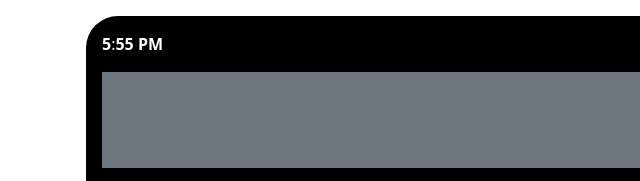
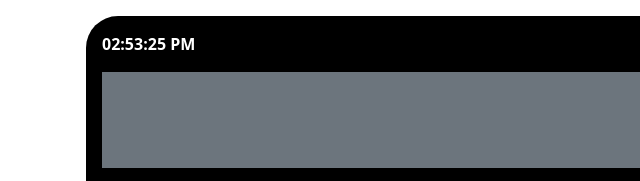
Before and after one commit to SaroHenyo/calculator, a plain HTML site: page index.html in a window 1280 px wide. Shown: the top 181 px of the page, 0-640 px from the left. Drawn offline with nearby package versions, Linux system fonts and the light colour scheme.

Commit message:
Update All with Time

```diff
--- a/index.html
+++ b/index.html
@@ -13,7 +13,7 @@
             <div class=" position-relative p-3 rounded-5" style="height: 100%; background-color: black;">
                 <div class="d-flex justify-content-between">
                     <div class="text-white">
-                        <span class="fw-bold">5</span>:<span class="fw-bold">55 PM</span>
+                        <span class="fw-bold" id="clock"></span>
                     </div>
                         <div class="">
                             <img src="image/status.png" alt="status bar">
--- a/script.js
+++ b/script.js
@@ -4,10 +4,10 @@ let operation;
 let display = document.getElementById("display");
 
 console.log(firstNumber, operation, secondNumber);
-
+// Clear Button to Zero
 let clearMemoryButton = document.getElementById("clearMemoryButton");
 clearMemoryButton.addEventListener("click", clearMemory);
-
+// Operation Numbers
 function clickNumber(input) {
     if (operation === undefined) {
         if (firstNumber === undefined) {
@@ -27,7 +27,7 @@ function clickNumber(input) {
 
     console.log(firstNumber, operation, secondNumber);
 }
-
+// Operation Numbers
 function clickOperation(input) {
     switch (input) {
         case "*": {
@@ -57,7 +57,7 @@ function clickOperation(input) {
 
     console.log(firstNumber, operation, secondNumber);
 }
-
+// Switch Plus Minus
 function switchSign() {
     if (operation === undefined) {
         firstNumber = Number(firstNumber);
@@ -71,7 +71,7 @@ function switchSign() {
         updateDisplay(secondNumber);
     }
 }
-
+// Percentage
 function switchToPercent() {
     if (operation === undefined) {
         firstNumber = Number(firstNumber);
@@ -85,7 +85,7 @@ function switchToPercent() {
         updateDisplay(secondNumber);
     }
 }
-
+// Clear C Function
 function clearMemory() {
     if (firstNumber === undefined
         && secondNumber === undefined
@@ -99,7 +99,7 @@ function clearMemory() {
 
     console.log(firstNumber, operation, secondNumber);
 }
-
+// Calculate
 function calculate() {
     let result;
     switch (operation) {
@@ -125,8 +125,35 @@ function calculate() {
     updateDisplay(result);
     clearMemory();
 }
-
+// Display Number
 function updateDisplay(number) {
     number = Number(number).toLocaleString();
     display.innerText = number;
 }
+// Digital Clock
+function currentTime() {
+    let date = new Date();
+    let hh = date.getHours();
+    let mm = date.getMinutes();
+     let ss = date.getSeconds();
+    let session = "AM";
+
+    if(hh === 0){
+        hh = 12;
+    }
+    if(hh > 12){
+        hh = hh - 12;
+        session = "PM";
+     }
+
+     hh = (hh < 10) ? "0" + hh : hh;
+     mm = (mm < 10) ? "0" + mm : mm;
+     ss = (ss < 10) ? "0" + ss : ss;
+
+     let time = hh + ":" + mm + ":" + ss + " " + session;
+
+    document.getElementById("clock").innerText = time;
+    let t = setTimeout(function(){ currentTime() }, 1000);
+  }
+
+  currentTime();
```
